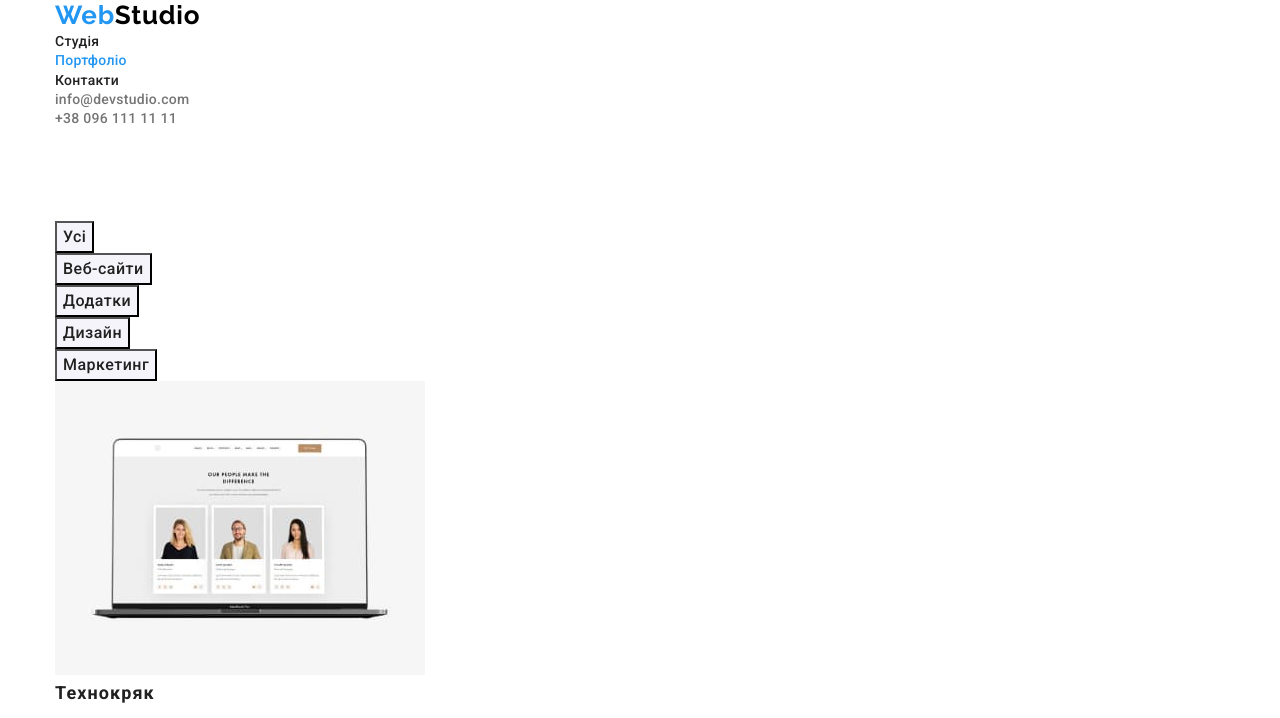
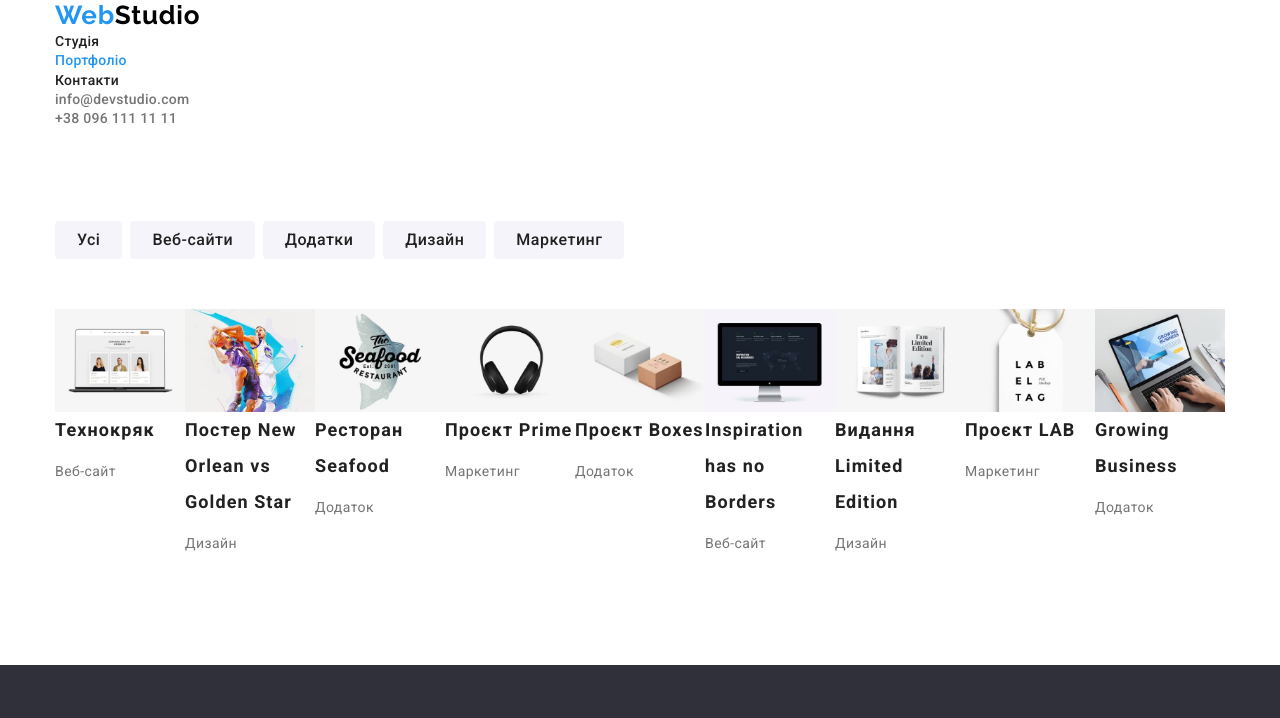
Before and after one commit to dmitriy-student/-goit-markup-hw-03, a plain HTML site: page portfolio.html in a window 1280 px wide. Shown: the top 718 px of the page. Drawn offline with Linux system fonts and the light colour scheme.

Commit message:
закончил main, footer index.html

```diff
--- a/css/style.css
+++ b/css/style.css
@@ -173,12 +173,15 @@ img {
 }
 
 .talant-list {
+  display: flex;
+}
+
+.talant-item {
   width: 100%;
   max-width: 270px;
-  display: inline-block;
 }
 
-.talant-list:not(:last-child) {
+.talant-item:not(:last-child) {
   margin-right: 30px;
 }
 
@@ -194,12 +197,12 @@ img {
   padding-bottom: 94px;
 }
 
-.work-list:not(:last-child) {
+.work-item:not(:last-child) {
   margin-right: 30px;
 }
 
 .work-list {
-  display: inline-block;
+  display: flex;
 }
 
 .team-section {
@@ -208,10 +211,10 @@ img {
 }
 
 .team-list {
-  display: inline-block;
+  display: flex;
 }
 
-.team-list:not(:last-child) {
+.team-item:not(:last-child) {
   margin-right: 30px;
 }
 
@@ -295,6 +298,14 @@ img {
   padding: 94px 0;
 }
 
+.portfolio-list-btn {
+  display: flex;
+}
+
+.portfolio-list-btn > li:not(:last-child) {
+  margin-right: 8px;
+}
+
 .portfolio-button {
   background-color: var(--bg-color-secondary);
   color: var(--color-title);
@@ -305,12 +316,17 @@ img {
   letter-spacing: 0.03em;
   text-align: center;
   cursor: pointer;
+  border: 0;
+  border-radius: 4px;
+  padding: 6px 22px;
+  margin-bottom: 50px;
 }
 
 .portfolio-button:hover,
 .portfolio-button:focus {
   background-color: var(--accent-blue);
   color: var(--white);
+  padding: 6px 25px;
 }
 
 .portfolio-section .subtitle {
@@ -324,3 +340,12 @@ img {
   line-height: 1.87;
   letter-spacing: 0.03em;
 }
+
+.portfolio-list {
+  display: flex;
+}
+
+.portfolio-list-item {
+  width: 100%;
+  max-width: 370px;
+}
--- a/portfolio.html
+++ b/portfolio.html
@@ -52,7 +52,7 @@
       <section class="portfolio-section">
         <div class="container">
           <h1 class="visually-hidden">Портфоліо</h1>
-          <ul class="list">
+          <ul class="list portfolio-list-btn">
             <li><button type="button" class="portfolio-button">Усі</button></li>
             <li>
               <button type="button" class="portfolio-button">Веб-сайти</button>
@@ -67,8 +67,8 @@
               <button type="button" class="portfolio-button">Маркетинг</button>
             </li>
           </ul>
-          <ul class="list">
-            <li>
+          <ul class="list portfolio-list">
+            <li class="portfolio-list-item">
               <a href="" class="link">
                 <img
                   src="./images/tehnokryak.jpg"
@@ -79,7 +79,7 @@
                 <p class="desc">Веб-сайт</p>
               </a>
             </li>
-            <li>
+            <li class="portfolio-list-item">
               <a href="" class="link">
                 <img
                   src="./images/poster-basket-team.jpg"
@@ -90,7 +90,7 @@
                 <p class="desc">Дизайн</p>
               </a>
             </li>
-            <li>
+            <li class="portfolio-list-item">
               <a href="" class="link">
                 <img
                   src="./images/seafood-restauran.jpg"
@@ -101,7 +101,7 @@
                 <p class="desc">Додаток</p>
               </a>
             </li>
-            <li>
+            <li class="portfolio-list-item">
               <a href="" class="link">
                 <img
                   src="./images/prime.jpg"
@@ -112,7 +112,7 @@
                 <p class="desc">Маркетинг</p>
               </a>
             </li>
-            <li>
+            <li class="portfolio-list-item">
               <a href="" class="link">
                 <img
                   src="./images/boxes.jpg"
@@ -123,7 +123,7 @@
                 <p class="desc">Додаток</p>
               </a>
             </li>
-            <li>
+            <li class="portfolio-list-item">
               <a href="" class="link">
                 <img
                   src="./images/inspiration-has-no-borders.jpg"
@@ -134,7 +134,7 @@
                 <p class="desc">Веб-сайт</p>
               </a>
             </li>
-            <li>
+            <li class="portfolio-list-item">
               <a href="" class="link">
                 <img
                   src="./images/limited-edition.jpg"
@@ -145,7 +145,7 @@
                 <p class="desc">Дизайн</p>
               </a>
             </li>
-            <li>
+            <li class="portfolio-list-item">
               <a href="" class="link">
                 <img
                   src="./images/lab.jpg"
@@ -156,7 +156,7 @@
                 <p class="desc">Маркетинг</p>
               </a>
             </li>
-            <li>
+            <li class="portfolio-list-item">
               <a href="" class="link">
                 <img
                   src="./images/growing-business.jpg"
```
Also changed, not shown: index.html (+14 -14 lines).
